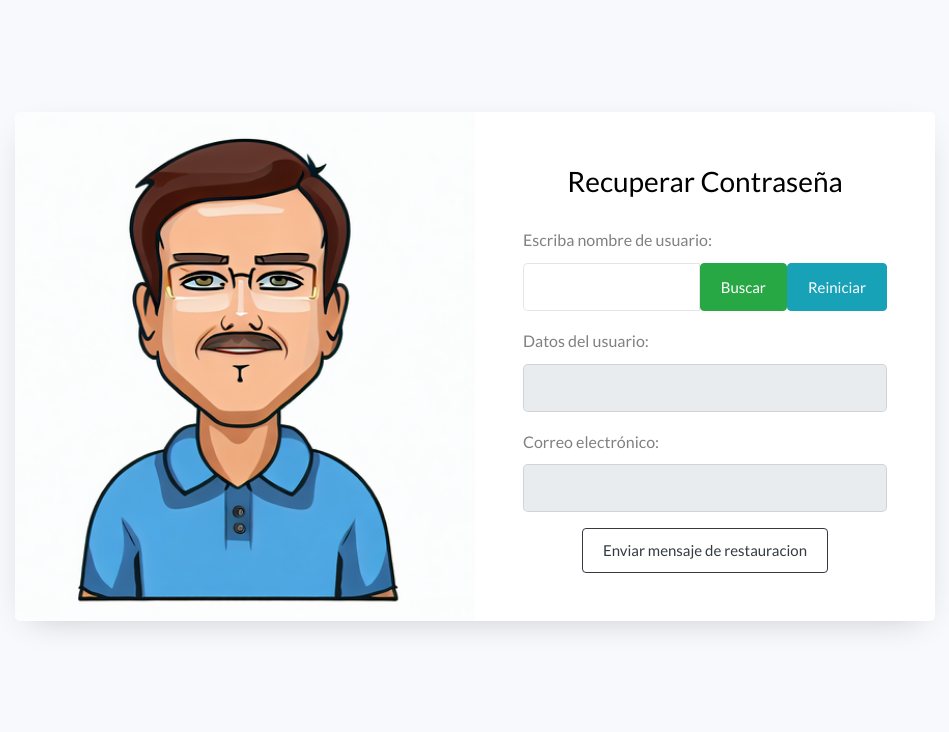
After one commit to GeraldineC14/BibliotecaVirtual, a PHP site: page /views/forgot.php in a window 1280 px wide. The commit adds this page. Shown: the top 732 px of the page, without its empty margins (165-1114 px from the left). Run offline with PHP 8.4, Linux system fonts and the light colour scheme; some libraries are stand-ins or nearby versions.

Commit message:
addNewView

```diff
--- a/views/admin/index.php
+++ b/views/admin/index.php
@@ -42,7 +42,7 @@ session_start();
                             <li><a class="dropdown-item" href="../../index.php">Biblioteca</a></li>
                             <li><a class="dropdown-item" href="./perfil.view.php">Perfil</a></li>
                             <li><hr class="dropdown-divider" /></li>
-                            <li><a class="dropdown-item" href="#!">Salir</a></li>
+                            <li><a class="dropdown-item" href="../controllers/usuario.controller.php?operacion=cerrar-sesion">Salir</a></li>
                         </ul>
                     </li>
                 </ul>
--- a/views/admin/permisos.php
+++ b/views/admin/permisos.php
@@ -12,7 +12,7 @@ $vistaActiva = $url_array[count($url_array) - 1];
 
 //3. Definir los permisos
 $permisos = [
-  "A" => ["admin.view.php", "libros.view.php", "prestamos.view.php", "docente.view.php","perfil.view.php","categoria.view.php","subcategoria.view.php"],
+  "A" => ["admin.view.php", "libros.view.php", "prestamos.view.php", "docente.view.php","perfil.view.php","categoria.view.php","subcategoria.view.php", "edit-pdf.php", "edit-frontpage.php"],
   "D" => ["admin.view.php", "prestamos.view.php","perfil.view.php"],
   "E" => ["admin.view.php", "prestamos.view.php","perfil.view.php"]
 ];
--- /dev/null
+++ b/views/forgot.php
@@ -0,0 +1,110 @@
+<?php
+session_start();
+
+
+/*if(isset($_SESSION['login']) && $_SESSION['login'] == true){
+  header("location:views/admin/admin.view.php");
+}*/
+
+?>
+<!doctype html>
+<html lang="es">
+
+<head>
+	<title>Recuperar Contraseña</title>
+	<meta charset="utf-8">
+	<meta name="viewport" content="width=device-width, initial-scale=1, shrink-to-fit=no">
+
+	<link href="https://fonts.googleapis.com/css?family=Lato:300,400,700&display=swap" rel="stylesheet">
+
+	<link rel="stylesheet" href="https://stackpath.bootstrapcdn.com/font-awesome/4.7.0/css/font-awesome.min.css">
+
+	<link rel="stylesheet" href="../assets/css/style.css">
+
+</head>
+
+<body>
+	<section class="ftco-section">
+		<div class="container">
+			<div class="row justify-content-center">
+				<div class="col-md-12 col-lg-10">
+					<div class="wrap d-md-flex">
+						<div class="img" style="background-image: url(../assets/img/bg-2.png);">
+						</div>
+						<div class="login-wrap p-4 p-md-5">
+							<div class="d-flex">
+								<div class="w-100 text-center">
+									<h3 class="mb-4">Recuperar Contraseña</h3>
+								</div>
+							</div>
+							<form action="#" class="signin-form" autocomplete="off">
+								<div class="form-group mb-3">
+                                    <label for="user" class="form-label">Escriba nombre de usuario:</label>
+                                    <div class="input-group">
+                                        <input type="text" class="form-control" id="user">
+                                        <button class="btn btn-success" type="button" id="buscar">Buscar</button>
+                                        <button class="btn btn-info" type="reset">Reiniciar</button>
+                                    </div>
+								</div>
+								<div class="form-group mb-3">
+                                    <div class="form-floating">
+                                        <label for="datosuser" class="form-label">Datos del usuario:</label>
+                                        <input type="text" class="form-control" id="datosuser" readonly="true">
+                                    </div>
+								</div>
+                                <div class="form-group mb-3">
+                                    <div class="form-floating">
+                                        <label for="email" class="form-label">Correo electrónico:</label>
+                                        <input type="text" class="form-control" id="email" readonly="true">
+                                    </div>
+                                </div>
+                                <div class="text-center">
+                                    <button class="btn btn-outline-dark" type="button" id="enviar">Enviar mensaje de restauracion</button>
+                                </div>
+							</form>
+						</div>
+					</div>
+				</div>
+			</div>
+		</div>
+	</section>
+
+    <div class="modal fade" id="" tabindex="-1" data-bs-backdrop="static" data-bs-keyboard="true" aria-labelledby="exampleModalLabel" aria-hidden="true">
+    <div class="modal-dialog        ">
+      <div class="modal-content">
+        <div class="modal-header bg-primary text-light">
+          <h5 class="modal-title" id="exampleModalLabel">Validar codigo</h5>
+          <button type="button" class="btn-close" data-bs-dismiss="modal" aria-label="Close"></button>
+        </div>
+        <div class="modal-body">
+          <form action="" autocomplete="off">
+            <div class="form-floating">
+              <label for="clave" class="form-label">Escriba la clave</label>
+              <input type="number" maxlength="4" class="form-control" id="clave">
+            </div>
+          </form>
+        </div>
+        <div class="modal-footer">
+          <button type="button" class="btn btn-secondary" data-bs-dismiss="modal">Cancelar</button>
+          <button type="button" class="btn btn-primary" id="comprobar">Comprobar</button>
+        </div>
+      </div>
+    </div>
+  </div>
+
+	<!-- JQUERY -->
+	<script src="https://cdnjs.cloudflare.com/ajax/libs/jquery/3.6.0/jquery.min.js"></script>
+
+	<script src="../assets/js/bootstrap.min.js"></script>
+	<script src="../assets/js/main.js"></script>
+	<!-- FONTWASOME -->
+	<script src="https://kit.fontawesome.com/9b57fc34f2.js" crossorigin="anonymous"></script>
+  	<!-- SweetAlert2 -->
+  	<script src="//cdn.jsdelivr.net/npm/sweetalert2@11"></script>
+
+	  <script>
+	  </script>
+
+</body>
+
+</html>
--- a/views/login.php
+++ b/views/login.php
@@ -55,7 +55,8 @@ session_start();
 									<a href="../index.php"  class="btn btn-danger rounded submit px-3 ml-2">Cancelar</a>
 								</div>
 								<div class="form-group mb-3 text-right">
-									<a href="register.php" class="form-link">No tienes una cuenta?</a>
+									<a href="./forgot.php" class="form-link">Olvido su contraseña?</a>
+									<a href="./register.php" class="form-link">No tienes una cuenta?</a>
 								</div>
 							</form>
 						</div>
--- a/views/prestamos.view.php
+++ b/views/prestamos.view.php
@@ -27,9 +27,10 @@ if(!isset($_SESSION['login']) || $_SESSION['login'] == false){
             <div class="collapse navbar-collapse" id="navcol-5" style="font-size: 20px;">
                 <ul class="navbar-nav ml-auto">
                 <li class="nav-item"><a class="nav-link active text-dark" href="../index.php">Inicio</a></li>
+                <!-- <li class="nav-item"><a class="nav-link active text-dark" href="login.php">Ingresa</a></li> -->
+                <li class="nav-item"><a class="nav-link text-dark" href="#">Obras Chinchanas</a></li>
                 <li class="nav-item"><a class="nav-link active text-dark" href="./admin/index.php?view=admin.view.php"><?php echo $_SESSION['login']['namess'];?></a></li>
-                    <li class="nav-item"><a class="nav-link active text-dark" href="login.php">Ingresa</a></li>
-                    <li class="nav-item"><a class="nav-link text-dark" href="#">Obras Chinchanas</a></li>
+                    <li class="nav-item"><a class="nav-link text-dark" href="../controllers/usuario.controller.php?operacion=cerrar-sesion">Salir</a></li>
             </ul>
             </div>
         </div>
--- /dev/null
+++ b/views/prueba.js
@@ -0,0 +1,5 @@
+function onKeyUp(currentInput, nextInput) {
+    if (currentInput.value.length == currentInput.maxLength) {
+      document.getElementById(nextInput).focus();
+    }
+  }
```
Also changed, not shown: views/prueba.html (added, +19 -0 lines).
